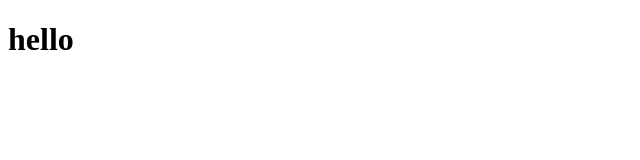
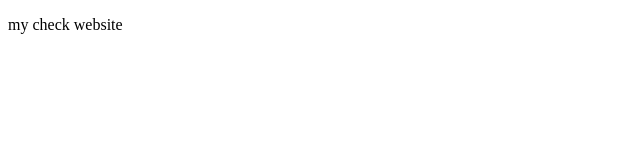
Before and after one commit to 00Mafi/My-first-website, a plain HTML site: page index.html in a window 1280 px wide. Shown: the whole page, without its empty margins (0-640 px from the left). Drawn offline with Linux system fonts and the light colour scheme.

Commit message:
new commit check

```diff
--- a/index.html
+++ b/index.html
@@ -2,10 +2,10 @@
 <html lang="en">
 <head>
     <meta charset="UTF-8">
-    <meta name="viewport" content="width=h, initial-scale=1.0">
+    <meta name="viewport" content="width=device-width, initial-scale=1.0">
     <title>Document</title>
 </head>
 <body>
-    <h1>hello</h1>
+    <p>my check website</p>
 </body>
 </html>
```
Also changed, not shown: 1 other file.
